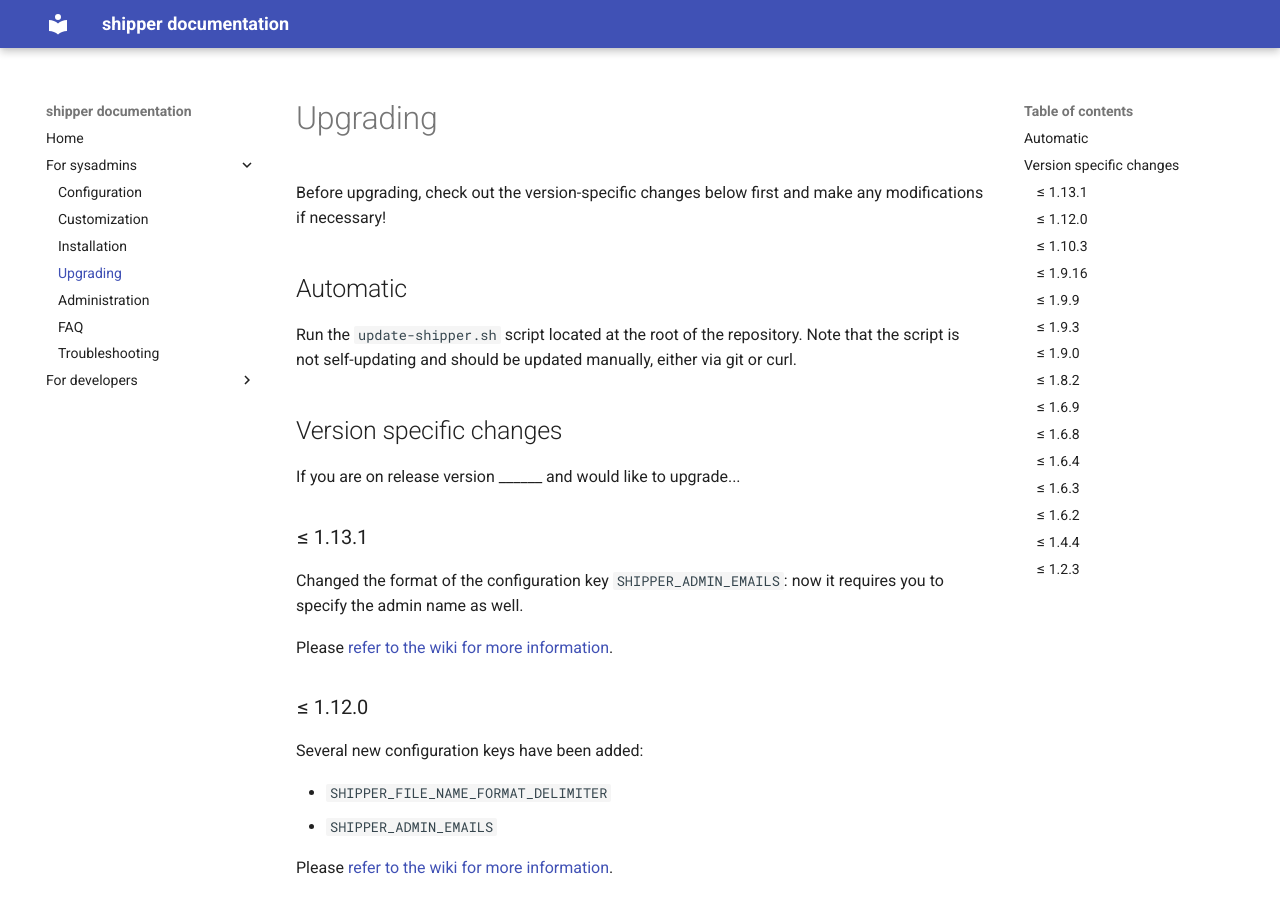
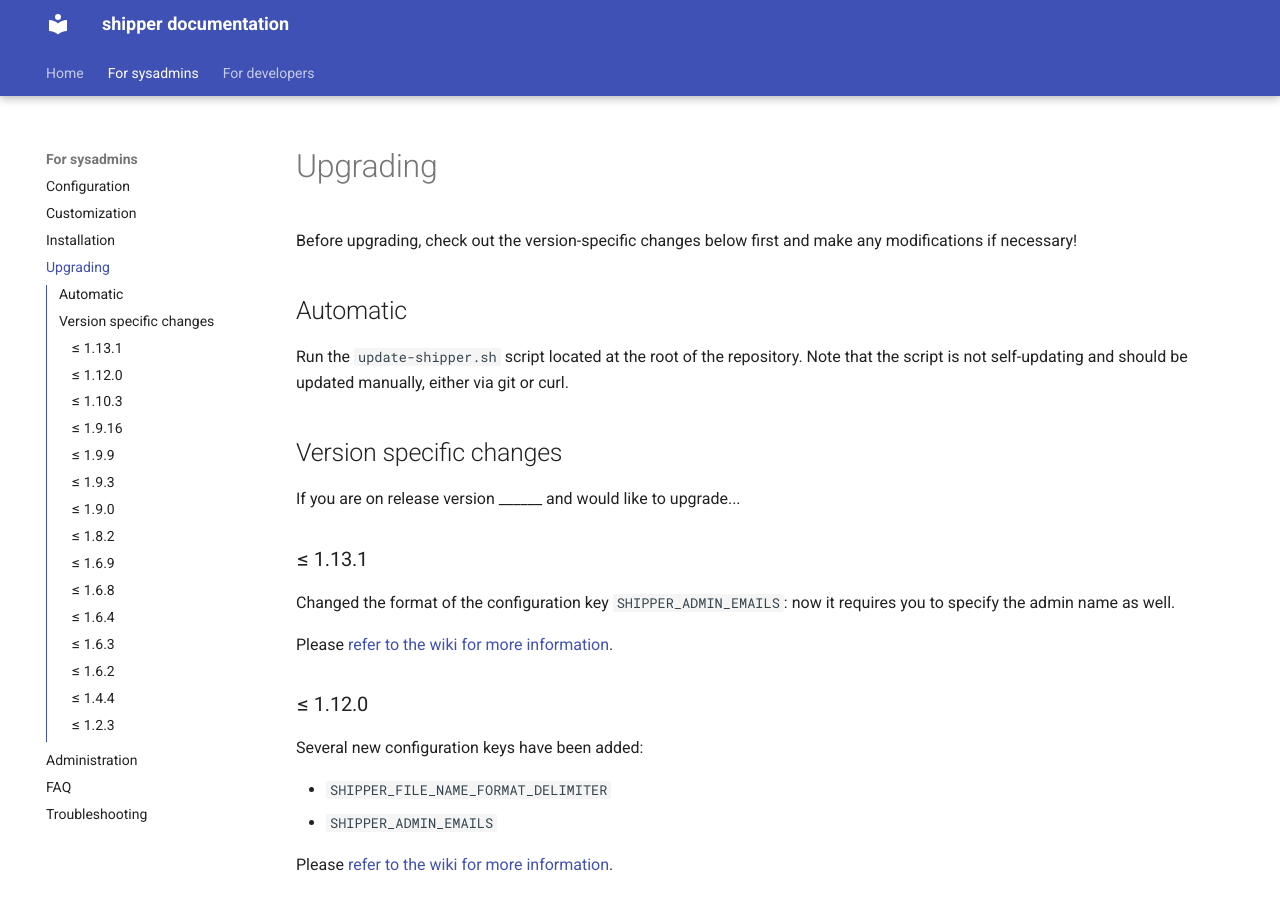
Before and after one commit to shipperstack/shipper, an MkDocs documentation site: the page built from docs/docs/sysadmin/Upgrading.md, in a window 1280 px wide and 900 px high. Built offline with MkDocs 1.6.1 and Material for MkDocs 9.7.7, drawn with Linux system fonts in a browser that asks for light colours; the version menu is left out.

```diff
--- a/docs/mkdocs.yml
+++ b/docs/mkdocs.yml
@@ -2,6 +2,14 @@ site_name: shipper documentation
 
 theme:
   name: material
+  custom_dir: overrides
+  features:
+    - navigation.instant
+    - navigation.tracking
+    - navigation.tabs
+    - navigation.tabs.sticky
+    - toc.integrate
+    - navigation.top
 
 nav:
     - Home: 'index.md'
```
Also changed, not shown: docs/overrides/main.html (added, +8 -0 lines).
